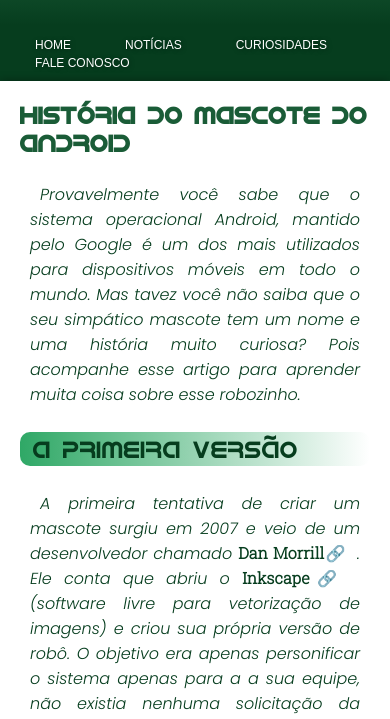
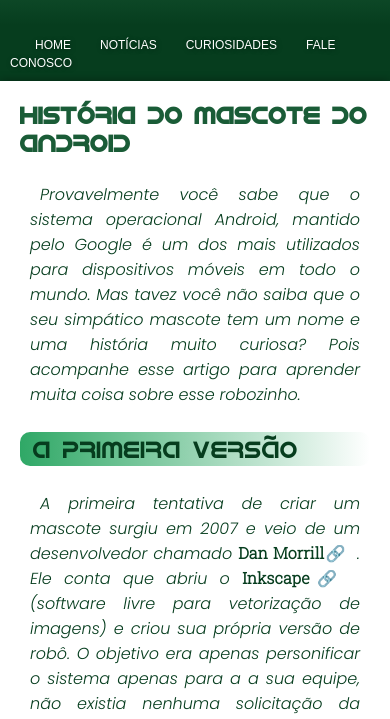
Before and after one commit to keferson-github/projeto-android, a plain HTML site: page index.html in a window 390 px wide. Shown: the part 125-844 px from the top of the page. Drawn offline with Linux system fonts and the light colour scheme.

Commit message:
Atualização no CSS (responsividade no menu)

```diff
--- a/estilo/style.css
+++ b/estilo/style.css
@@ -109,7 +109,7 @@ nav {
 
 nav a {
   color: #ffffff;
-  margin-right: 20px;
+  margin-right: -5px;
   margin-left: 20px;
   height: auto;
   width: 100%;
```
